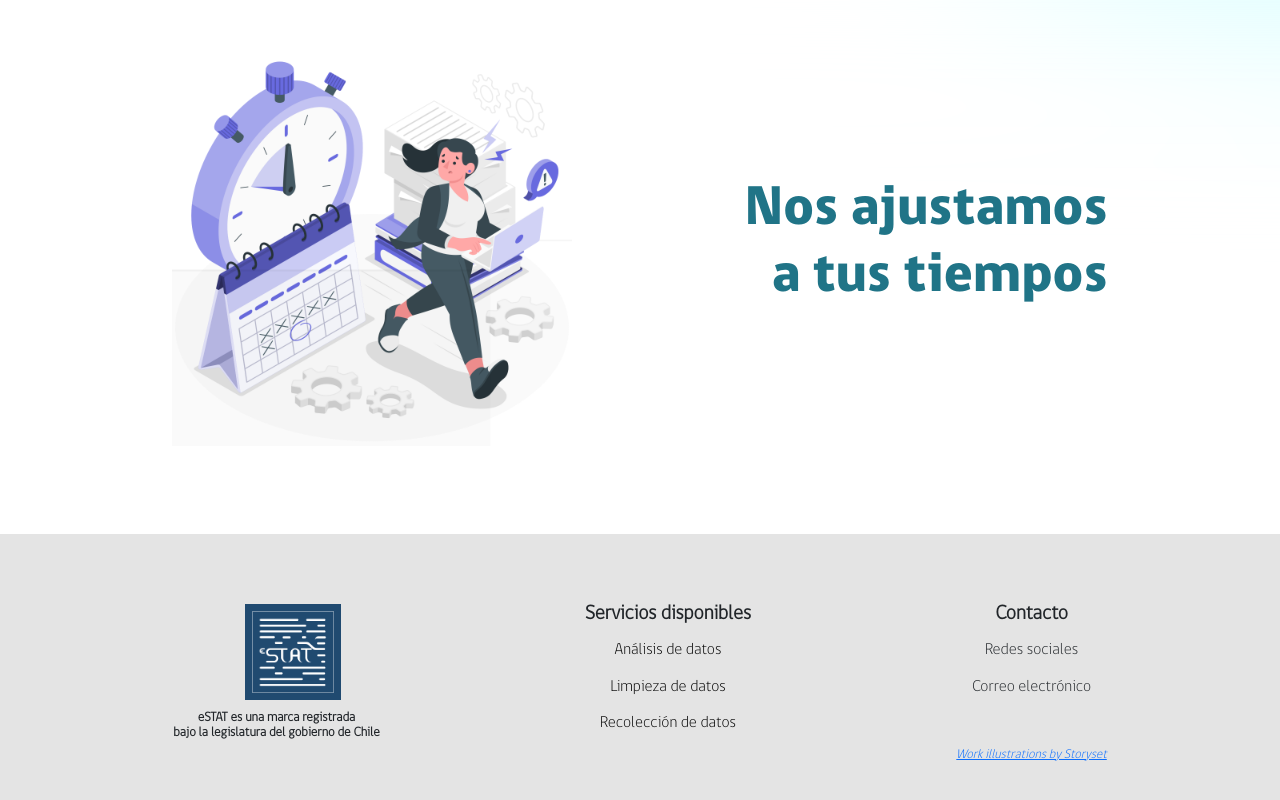
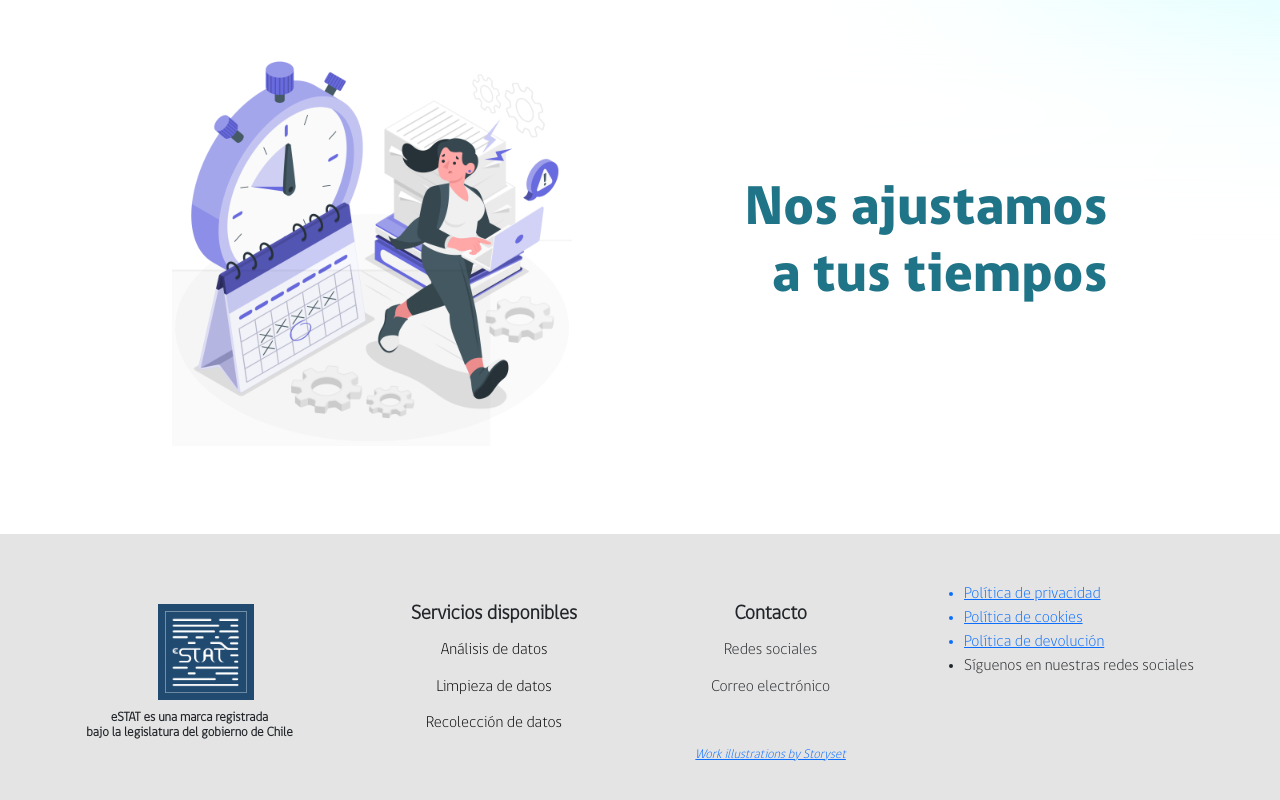
Before and after one commit to MarcoPavez/eSTAT, a React (Create React App) app in the folder client/: page / in a window 1280 px wide. Shown: the part 1769-2569 px from the top of the page. Built offline with nearby package versions, Linux system fonts and the light colour scheme.

Commit message:
Agrega seccion de política de servicios

```diff
--- a/client/src/components/Footer.jsx
+++ b/client/src/components/Footer.jsx
@@ -46,6 +46,31 @@ function Footer() {
           </h6>
         </figcaption>
       </div>
+
+      <div className="subidaBarraNavegacion">
+        <ul>
+          <Link to="/privacidad">
+            <li>
+              Política de privacidad
+            </li>
+          </Link>
+          <Link to="/cookies">
+            <li>
+              Política de cookies
+            </li>
+          </Link>
+          <Link to="/devoluciones">
+            <li>
+              Política de devolución
+            </li>
+          </Link>
+
+          <li>
+            Síguenos en nuestras redes sociales
+          </li>
+
+        </ul>
+      </div >
     </div>
   );
 }
```
